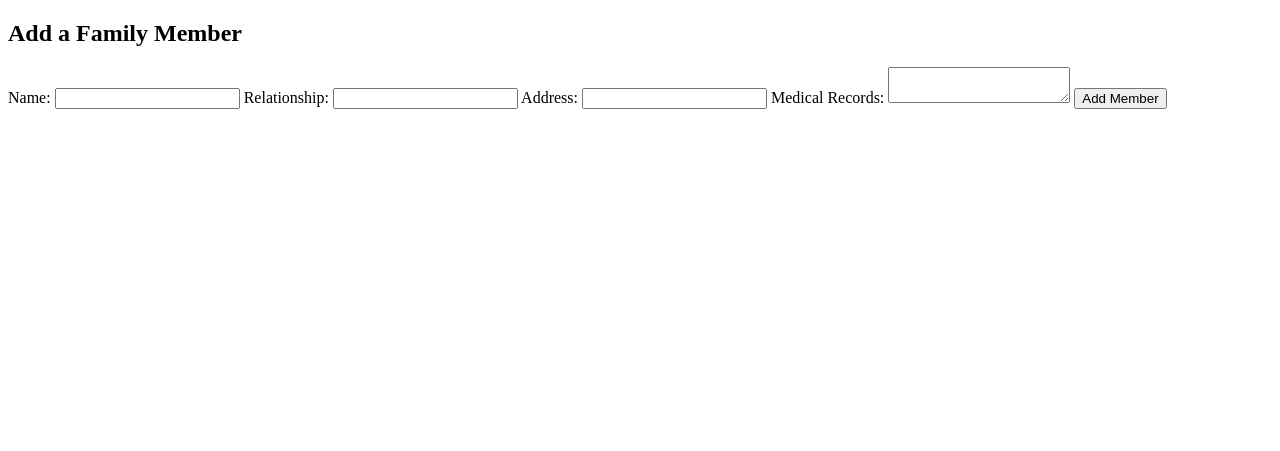
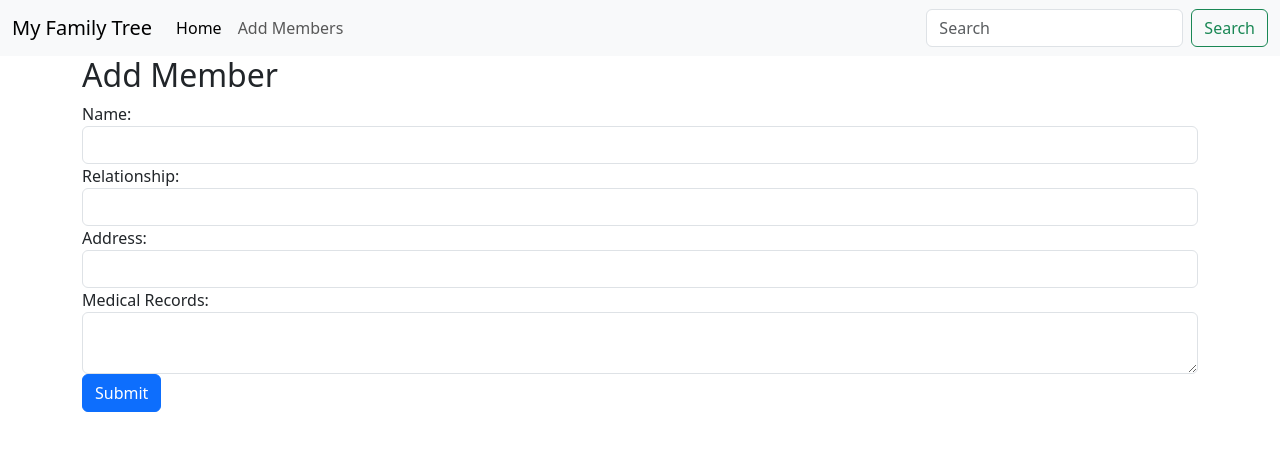
Before and after one commit to dmarino389/Nias_HW, a Flask app: page /add_member in a window 1280 px wide. Shown: the top 451 px of the page. Run offline with Flask 3, Linux system fonts and the light colour scheme.

Commit message:
Still a work in progress

```diff
--- a/app/routes.py
+++ b/app/routes.py
@@ -1,65 +1,36 @@
-from flask import Flask, render_template, request, redirect, url_for, jsonify
+# routes.py
+from flask import render_template, request, redirect, url_for
 from app import app, db
 from app.models import FamilyMember
-
-@app.route('/')
-def index():
-    # Example of how you might organize your family members
-    family_tree = {
-        'grandparents': FamilyMember.query.filter_by(relationship='grandparent').order_by(FamilyMember.birthdate).all(),
-        'parents': FamilyMember.query.filter_by(relationship='parent').order_by(FamilyMember.birthdate).all(),
-        'children': FamilyMember.query.filter_by(relationship='child').order_by(FamilyMember.birthdate).all(),
-        # Add more relationships as needed
-    }
-    return render_template('index.html', family_tree=family_tree)
 
 
 
 
+@app.route('/')
+def index():
+    family_members = FamilyMember.query.all()
+    return render_template('index.html', family_members=family_members)
+
 @app.route('/add_member', methods=['GET', 'POST'])
 def add_member():
     if request.method == 'POST':
-        # Extract form data and create a new FamilyMember instance
         new_member = FamilyMember(
             name=request.form['name'],
             relationship=request.form['relationship'],
-            address=request.form['address'],  # Assuming you've added this in your model
-            medical_records=request.form['medical_records']  # Assuming you've added this in your model
+            address=request.form['address'],
+            medical_records=request.form['medical_records']
         )
         db.session.add(new_member)
         db.session.commit()
         return redirect(url_for('index'))
+
     return render_template('add_member.html')
 
-
-# Route to display details of a family member
-@app.route('/member/<int:member_id>')
-def member_details(member_id):
-    member = FamilyMember.query.get_or_404(member_id)
-    return jsonify({
-        'name': member.name,
-        'relationship': member.relationship,
-        'address': member.address,
-        'medical_records': member.medical_records
-    })
-
-# Route to delete a family member
 @app.route('/delete_member/<int:member_id>', methods=['POST'])
 def delete_member(member_id):
-    member = FamilyMember.query.get_or_404(member_id)
-    db.session.delete(member)
-    db.session.commit()
+    global family_members
+
+    # Find and remove the member with the specified member_id
+    family_members = [member for member in family_members if member["id"] != member_id]
+
     return redirect(url_for('index'))
-
-# Route to update a family member's information
-@app.route('/update_member/<int:member_id>', methods=['GET', 'POST'])
-def update_member(member_id):
-    member = FamilyMember.query.get_or_404(member_id)
-    if request.method == 'POST':
-        member.name = request.form['name']
-        member.relationship = request.form['relationship']
-        member.address = request.form['address']
-        member.medical_records = request.form['medical_records']
-        db.session.commit()
-        return redirect(url_for('index'))
-    return render_template('update_member.html', member=member)
--- a/app/templates/add_member.html
+++ b/app/templates/add_member.html
@@ -1,25 +1,31 @@
 <!-- add_member.html -->
 {% extends "base.html" %}
 
-{% block title %}Add Family Member{% endblock %}
+{% block content %}
+<div class="container">
+    <h2>Add Member</h2>
+    <form action="{{ url_for('add_member') }}" method="post">
+        <div class="form-group">
+            <label for="name">Name:</label>
+            <input type="text" class="form-control" id="name" name="name" required>
+        </div>
 
-{% block content %}
-<div class="add-member-form">
-    <h2>Add a Family Member</h2>
-    <form action="{{ url_for('add_member') }}" method="post">
-        <label for="name">Name:</label>
-        <input type="text" id="name" name="name" required>
+        <div class="form-group">
+            <label for="relationship">Relationship:</label>
+            <input type="text" class="form-control" id="relationship" name="relationship" required>
+        </div>
 
-        <label for="relationship">Relationship:</label>
-        <input type="text" id="relationship" name="relationship" required>
+        <div class="form-group">
+            <label for="address">Address:</label>
+            <input type="text" class="form-control" id="address" name="address">
+        </div>
 
-        <label for="address">Address:</label>
-        <input type="text" id="address" name="address" required>
+        <div class="form-group">
+            <label for="medical_records">Medical Records:</label>
+            <textarea class="form-control" id="medical_records" name="medical_records"></textarea>
+        </div>
 
-        <label for="medical_records">Medical Records:</label>
-        <textarea id="medical_records" name="medical_records" required></textarea>
-
-        <button type="submit">Add Member</button>
+        <button type="submit" class="btn btn-primary">Submit</button>
     </form>
 </div>
 {% endblock %}
--- a/app/templates/base.html
+++ b/app/templates/base.html
@@ -1,21 +1,23 @@
+<!-- base.html -->
 <!DOCTYPE html>
 <html lang="en">
 <head>
     <meta charset="UTF-8">
-    <title>{% block title %}My Family Tree{% endblock %}</title>
-    <!-- Include CSS and JavaScript here -->
+    <meta name="viewport" content="width=device-width, initial-scale=1.0">
+    <title>{% block title %}Family Tree{% endblock %}</title>
+    <!-- Bootstrap CSS CDN -->
+    <link href="https://cdn.jsdelivr.net/npm/bootstrap@5.3.2/dist/css/bootstrap.min.css" rel="stylesheet" integrity="sha384-T3c6CoIi6uLrA9TneNEoa7RxnatzjcDSCmG1MXxSR1GAsXEV/Dwwykc2MPK8M2HN" crossorigin="anonymous">
+</head>
 </head>
 <body>
-    <nav>
-        <!-- Your navigation bar here -->
-    </nav>
 
-    {% block content %}
-    <!-- This block will be overridden by child templates -->
-    {% endblock %}
+        {% include 'nav.html'%}
+        {% block content %}
+        <!-- Content will go here -->
+        {% endblock %}
 
-    <footer>
-        <!-- Your footer here -->
-    </footer>
+        <script src="https://cdn.jsdelivr.net/npm/@popperjs/core@2.11.8/dist/umd/popper.min.js" integrity="sha384-I7E8VVD/ismYTF4hNIPjVp/Zjvgyol6VFvRkX/vR+Vc4jQkC+hVqc2pM8ODewa9r" crossorigin="anonymous"></script>
+        <script src="https://cdn.jsdelivr.net/npm/bootstrap@5.3.2/dist/js/bootstrap.min.js" integrity="sha384-BBtl+eGJRgqQAUMxJ7pMwbEyER4l1g+O15P+16Ep7Q9Q+zqX6gSbd85u4mG4QzX+" crossorigin="anonymous"></script>
+    <!-- Add your custom JS scripts here (if any) -->
 </body>
 </html>
--- /dev/null
+++ b/app/templates/nav.html
@@ -0,0 +1,24 @@
+<nav class="navbar navbar-expand-lg bg-body-tertiary">
+  <div class="container-fluid">
+    <a class="navbar-brand" href="/">My Family Tree</a>
+    <button class="navbar-toggler" type="button" data-bs-toggle="collapse" data-bs-target="#navbarSupportedContent" aria-controls="navbarSupportedContent" aria-expanded="false" aria-label="Toggle navigation">
+      <span class="navbar-toggler-icon"></span>
+    </button>
+    <div class="collapse navbar-collapse" id="navbarSupportedContent">
+      <ul class="navbar-nav me-auto mb-2 mb-lg-0">
+        <li class="nav-item">
+          <a class="nav-link active" aria-current="page" href="/">Home</a>
+        </li>
+
+
+        <li class="nav-item">
+          <a class="nav-link" href="{{ url_for('add_member') }}">Add Members</a>
+        </li>
+      </ul>
+      <form class="d-flex" role="search">
+        <input class="form-control me-2" type="search" placeholder="Search" aria-label="Search">
+        <button class="btn btn-outline-success" type="submit">Search</button>
+      </form>
+    </div>
+  </div>
+</nav>
```
Also changed, not shown: app/__init__.py (+1 -6 lines), app/models.py (+4 -18 lines), app/templates/index.html (+16 -47 lines), instance/app.db.
